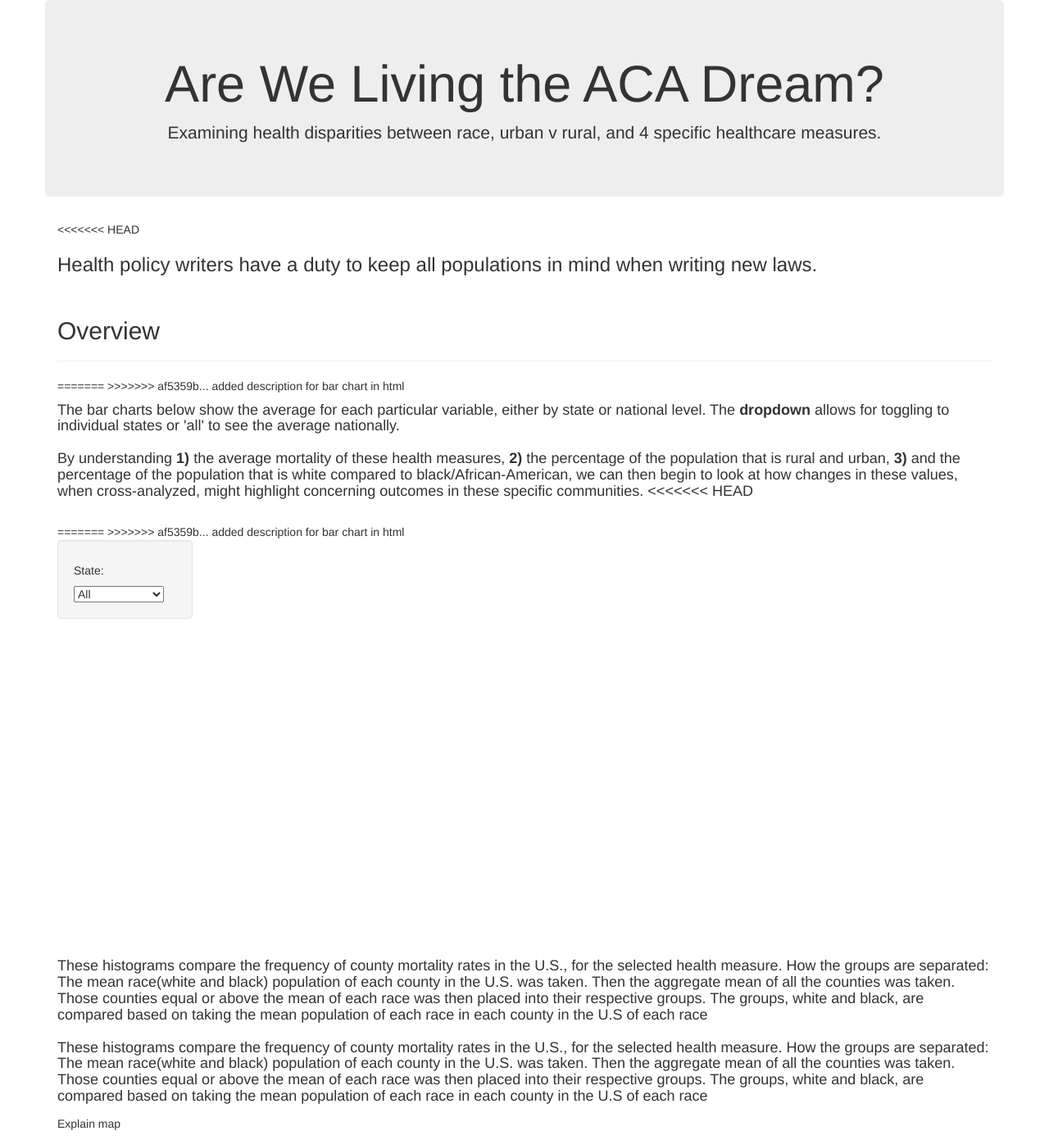
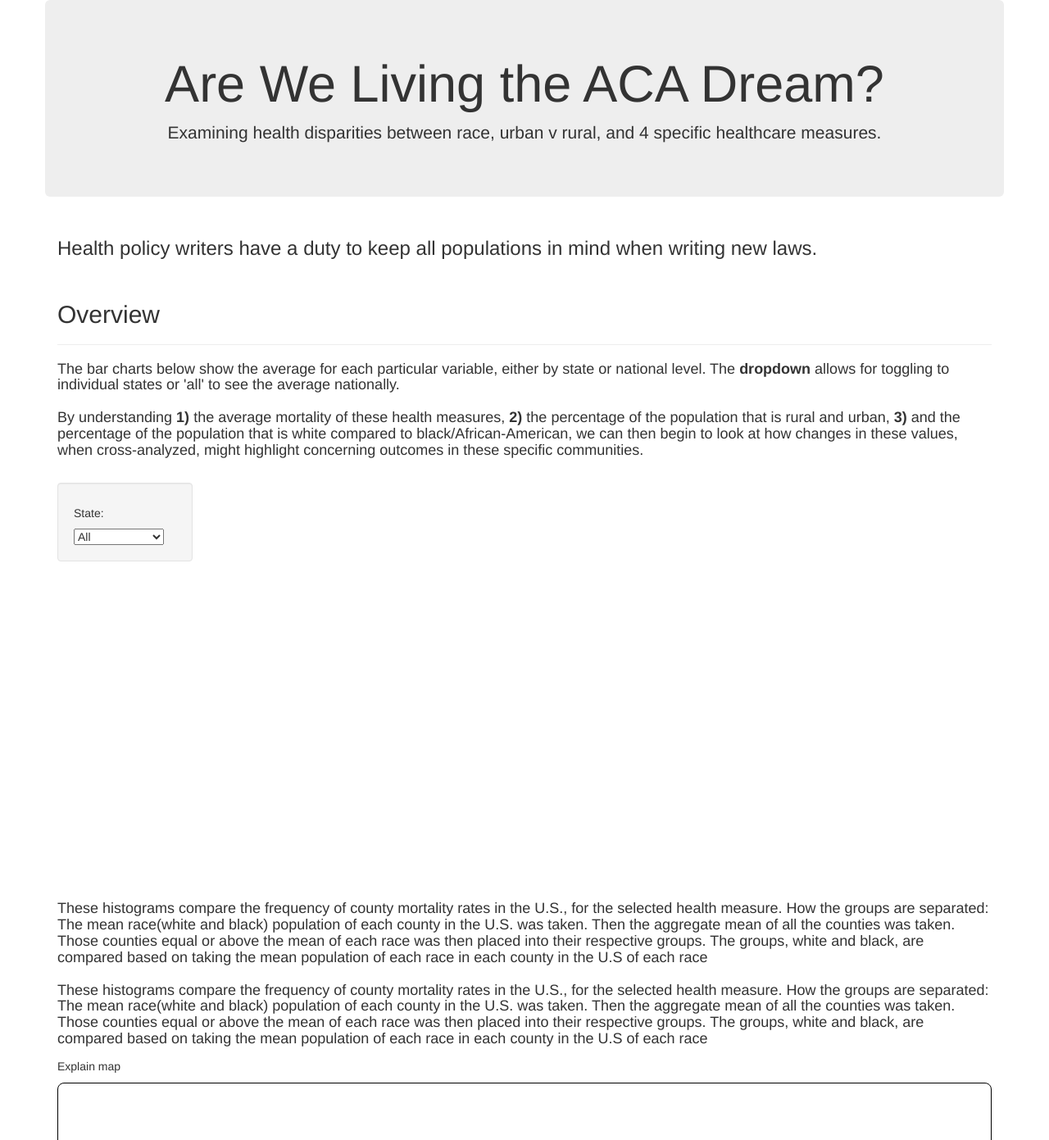
Before and after one commit to fisher1916/healthcare-disparities, a Flask app: page / in a window 1280 px wide. Shown: the top 1391 px of the page at 82% size. Run offline with Flask 2, Linux system fonts and the light colour scheme; data that the repository does not hold is empty; a map, chart or similar area stays blank; parts of the project's set-up code (start-up, migrations or seed data) failed here and were passed over; some libraries are stand-ins or nearby versions.

Commit message:
fixed remaining html issues

```diff
--- a/templates/index.html
+++ b/templates/index.html
@@ -27,23 +27,22 @@
         </div>
         <div class="row">
             <div class="col-md-12">
-<<<<<<< HEAD
                 <h3>Health policy writers have a duty to keep all populations in mind when writing new laws.</h3><br>
 
-                <h2>Overview</h2><hr>
-=======
->>>>>>> af5359b... added description for bar chart in html
-                <h4>The bar charts below show the average for each particular variable, either by state or national level.
-                    The <strong>dropdown</strong> allows for toggling to individual states or 'all' to see the average nationally. <br><br>By understanding
-                    <strong>1)</strong> the average mortality of these health measures, <strong>2)</strong> the percentage of the population that is rural and urban,
-                    <strong>3)</strong> and the percentage of the population that is white compared to black/African-American, we can then begin to look at how
-                    changes in these values, when cross-analyzed, might highlight concerning outcomes in these specific communities.
+                <h2>Overview</h2>
+                <hr>
+                <h4>The bar charts below show the average for each particular variable, either by state or national
+                    level.
+                    The <strong>dropdown</strong> allows for toggling to individual states or 'all' to see the average
+                    nationally. <br><br>By understanding
+                    <strong>1)</strong> the average mortality of these health measures, <strong>2)</strong> the
+                    percentage of the population that is rural and urban,
+                    <strong>3)</strong> and the percentage of the population that is white compared to
+                    black/African-American, we can then begin to look at how
+                    changes in these values, when cross-analyzed, might highlight concerning outcomes in these specific
+                    communities.
 
-<<<<<<< HEAD
-                </h4><br/>
-=======
-                </h4>
->>>>>>> af5359b... added description for bar chart in html
+                </h4><br />
             </div>
         </div>
         <div class="row">
@@ -65,22 +64,30 @@
         </div>
         <div class="row">
             <div class="col-md-12">
-                <h4>These histograms compare the frequency of county mortality rates in the U.S., for the selected health measure.
-                    How the groups are separated: The mean race(white and black) population of each county in the U.S. was taken. Then
-                    the aggregate mean of all the counties was taken. Those counties equal or above the mean of each race was then
+                <h4>These histograms compare the frequency of county mortality rates in the U.S., for the selected
+                    health measure.
+                    How the groups are separated: The mean race(white and black) population of each county in the U.S.
+                    was taken. Then
+                    the aggregate mean of all the counties was taken. Those counties equal or above the mean of each
+                    race was then
                     placed into their respective groups.
-                    The groups, white and black, are compared based on taking the mean population of each race in each county in the U.S of each race
+                    The groups, white and black, are compared based on taking the mean population of each race in each
+                    county in the U.S of each race
 
                 </h4>
             </div>
         </div>
         <div class="row">
             <div class="col-md-12">
-                <h4>These histograms compare the frequency of county mortality rates in the U.S., for the selected health measure.
-                    How the groups are separated: The mean race(white and black) population of each county in the U.S. was taken. Then
-                    the aggregate mean of all the counties was taken. Those counties equal or above the mean of each race was then
+                <h4>These histograms compare the frequency of county mortality rates in the U.S., for the selected
+                    health measure.
+                    How the groups are separated: The mean race(white and black) population of each county in the U.S.
+                    was taken. Then
+                    the aggregate mean of all the counties was taken. Those counties equal or above the mean of each
+                    race was then
                     placed into their respective groups.
-                    The groups, white and black, are compared based on taking the mean population of each race in each county in the U.S of each race
+                    The groups, white and black, are compared based on taking the mean population of each race in each
+                    county in the U.S of each race
 
                 </h4>
             </div>
```
